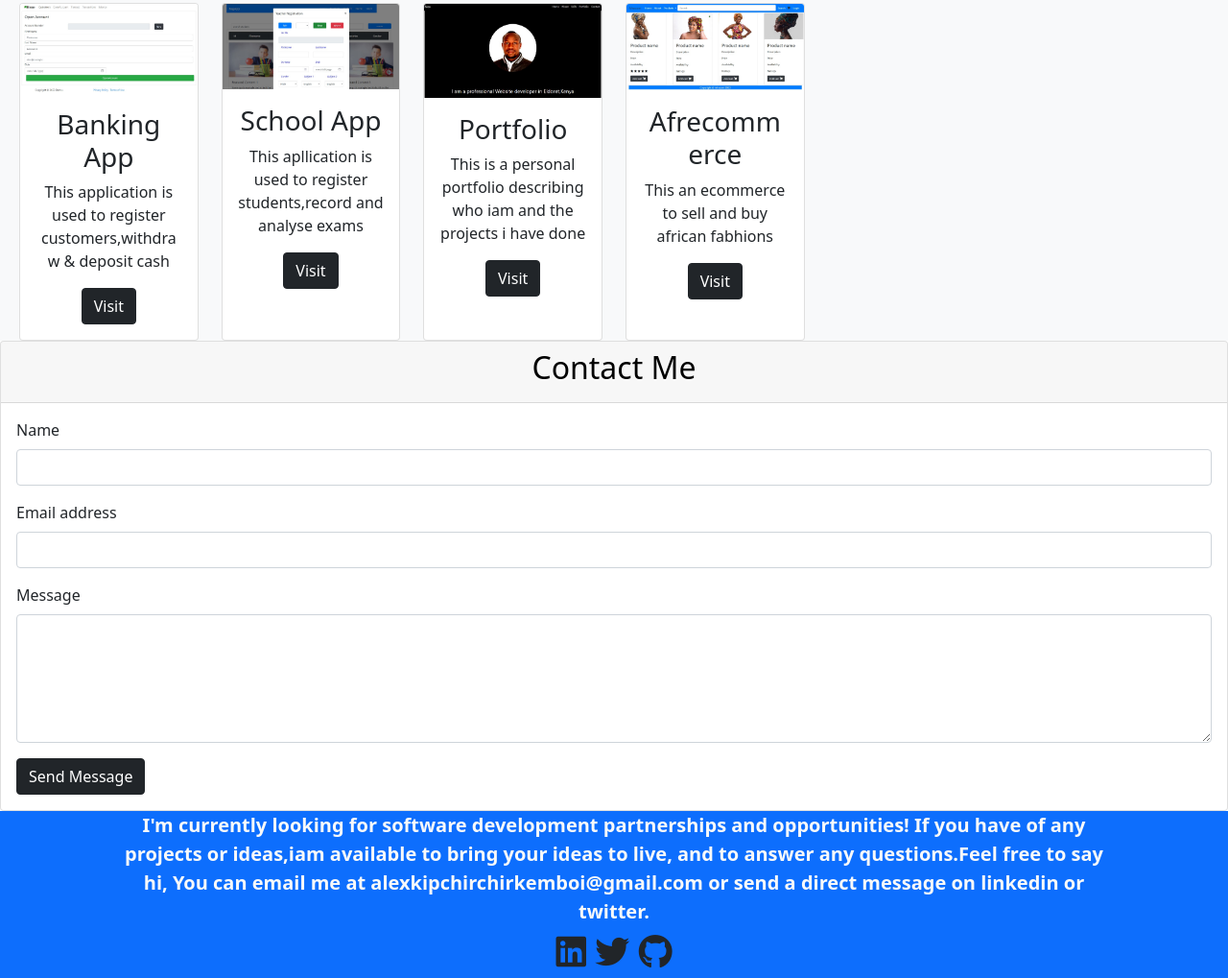
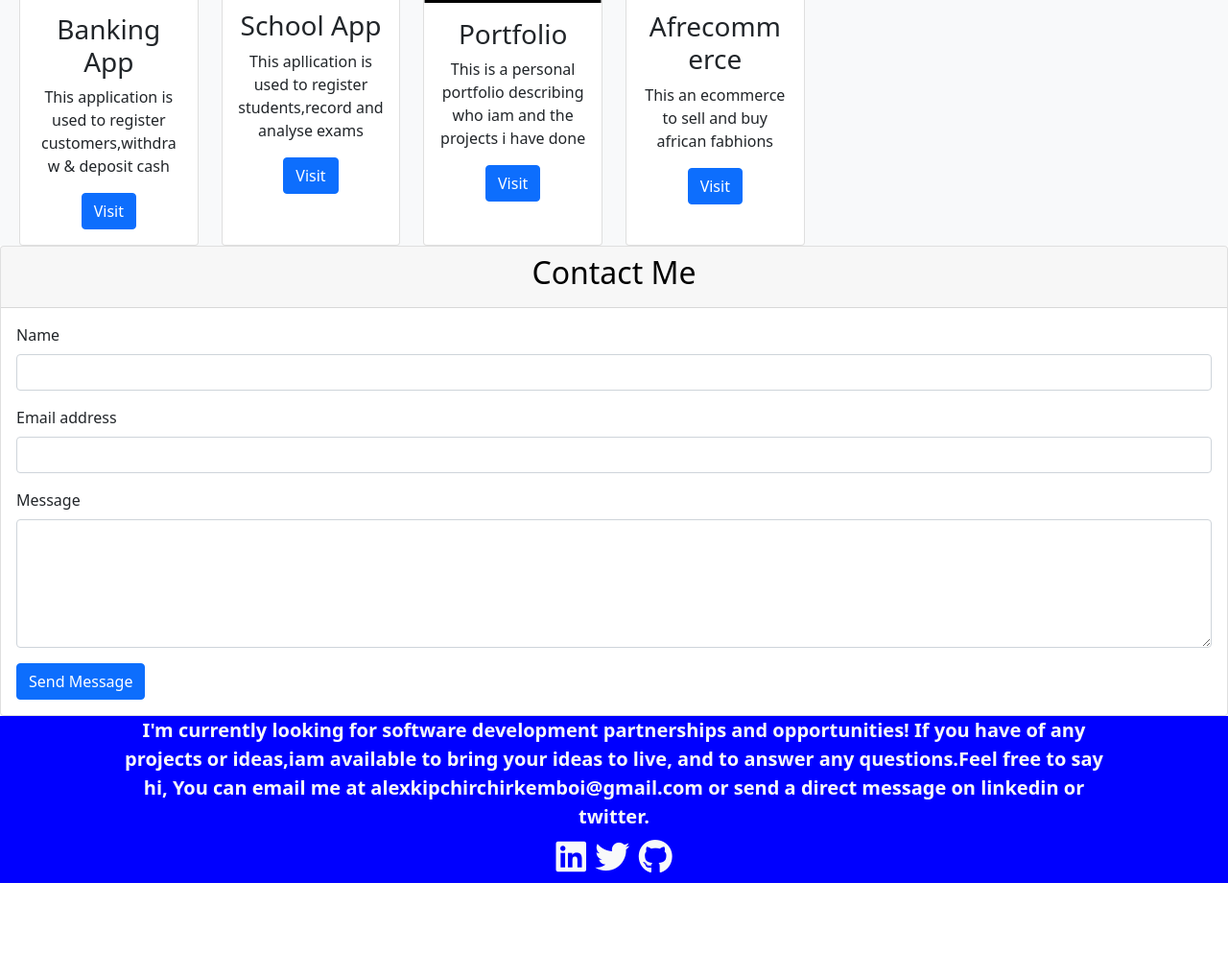
Before and after one commit to alexkemboi/webportfolio, a plain HTML site: page index.html in a window 1280 px wide. Shown: the part 1392-2411 px from the top of the page at 96% size. After the commit the page ends 2312 px from the top, so only its background shows below. Drawn offline with nearby package versions, Linux system fonts and the light colour scheme; no server answers.

Commit message:
Changed the background color

```diff
--- a/index.html
+++ b/index.html
@@ -51,7 +51,7 @@
       <!-- Navbar componenet -->
 
       <nav
-        class="navbar navbar-expand-lg navbar-primary bg-primary"
+        class="navbar navbar-expand-lg navbar-primary" style="background-color: blue;"
       >
         <a class="navbar-brand text-light" href="#">Alex Kemboi</a>
         <button
@@ -103,7 +103,7 @@
               </p>
               <button
                 type="button"
-                class="btn btn-dark text-light border-1-solid-dark m-3"
+                class="btn btn-primary text-light border-1-solid-dark m-3"
                 onclick="downloadCV()"
               >
                 <i class="fas fa-file mr-1"></i>Resume
@@ -154,7 +154,7 @@
           <!-- <div class="d-flex justify-content-centre">
             <button
               type="button"
-              class="btn btn-dark text-light border-1-solid-black mt-1 m-auto"
+              class="btn btn-primary text-light border-1-solid-black mt-1 m-auto"
               onclick="downloadAbout()"
             >
               <i class="fas mr-2 fa-file text-light"></i>More
@@ -164,9 +164,9 @@
       </section>
 
       <!-- skills section -->
-          <section id="skills" class="bg-primary">
+          <section id="skills">
             <h1 class="text-center">My Skills</h1>
-            <div class="row m-auto justify-content-center m-150px">
+            <div class="row m-auto justify-content-center m-150">
               <div class="col-sm-2 col-md-2 col-lg-2 col-xs-2">
                 <div class="card h-100 w-100">
                   <div class="card-header">HTML5</div>
@@ -221,8 +221,8 @@
                 </div>
               </div>
 
-
-
+              </div>
+            <br>
               <div class="row m-auto justify-content-center m-150px">
 
               <div class="col-sm-2 col-md-2 col-lg-2 col-xs-2">
@@ -252,7 +252,7 @@
                 </div>
               </div>
 
-              </div>
+
 
               <div class="col-sm-2 col-md-2 col-lg-2 col-xs-2">
                 <div class="card h-100 w-100">
@@ -304,7 +304,7 @@
                     This application is used to register customers,withdraw &
                     deposit cash
                   </p>
-                  <button class="btn btn-dark text-center" type="button">
+                  <button class="btn btn-primary text-center" type="button">
                     Visit
                   </button>
                 </div>
@@ -324,7 +324,7 @@
                     This apllication is used to register students,record and
                     analyse exams
                   </p>
-                  <button class="btn btn-dark text-center" type="button">
+                  <button class="btn btn-primary text-center" type="button">
                     Visit
                   </button>
                 </div>
@@ -343,7 +343,7 @@
                     This is a personal portfolio describing who iam and the
                     projects i have done
                   </p>
-                  <button class="btn btn-dark text-center m-auto" type="button">
+                  <button class="btn btn-primary text-center m-auto" type="button">
                     Visit
                   </button>
                 </div>
@@ -362,7 +362,7 @@
                   <p class="card-text text-sm">
                     This an ecommerce to sell and buy african fabhions
                   </p>
-                  <button class="btn btn-dark text-center m-auto" type="button">
+                  <button class="btn btn-primary text-center m-auto" type="button">
                     Visit
                   </button>
                 </div>
@@ -412,7 +412,7 @@
                       required
                     ></textarea>
                   </div>
-                  <button type="submit" class="btn btn-dark text-white">Send Message</button>
+                  <button type="submit" class="btn btn-primary text-white">Send Message</button>
                 </form>
               </div>
             </div>
@@ -421,7 +421,7 @@
       </section>
 
       <!-- footer section-->
-        <footer id="footer" class="bg-primary" >
+        <footer id="footer"  style="background-color: blue;">
           <div >
             <p class="text-light">
               I'm currently looking for software development partnerships and opportunities!
@@ -436,13 +436,13 @@
               <a
                 href="https://www.linkedin.com/in/alex-kemboi-9642a3166"
                 target="_blank"
-                ><i class="fab text-dark fa-linkedin"></i
+                ><i class="fab text-light fa-linkedin"></i
               ></a>
               <a href="https://www.twitter.com/alexkemboi97" target="_blank"
-                ><i class="fab text-dark fa-twitter"></i
+                ><i class="fab text-light fa-twitter"></i
               ></a>
               <a href="https://www.github.com/alexkemboi" target="_blank"
-                ><i class="fab text-dark fa-github"></i
+                ><i class="fab text-light fa-github"></i
               ></a>
             </div>
           </div>
```
